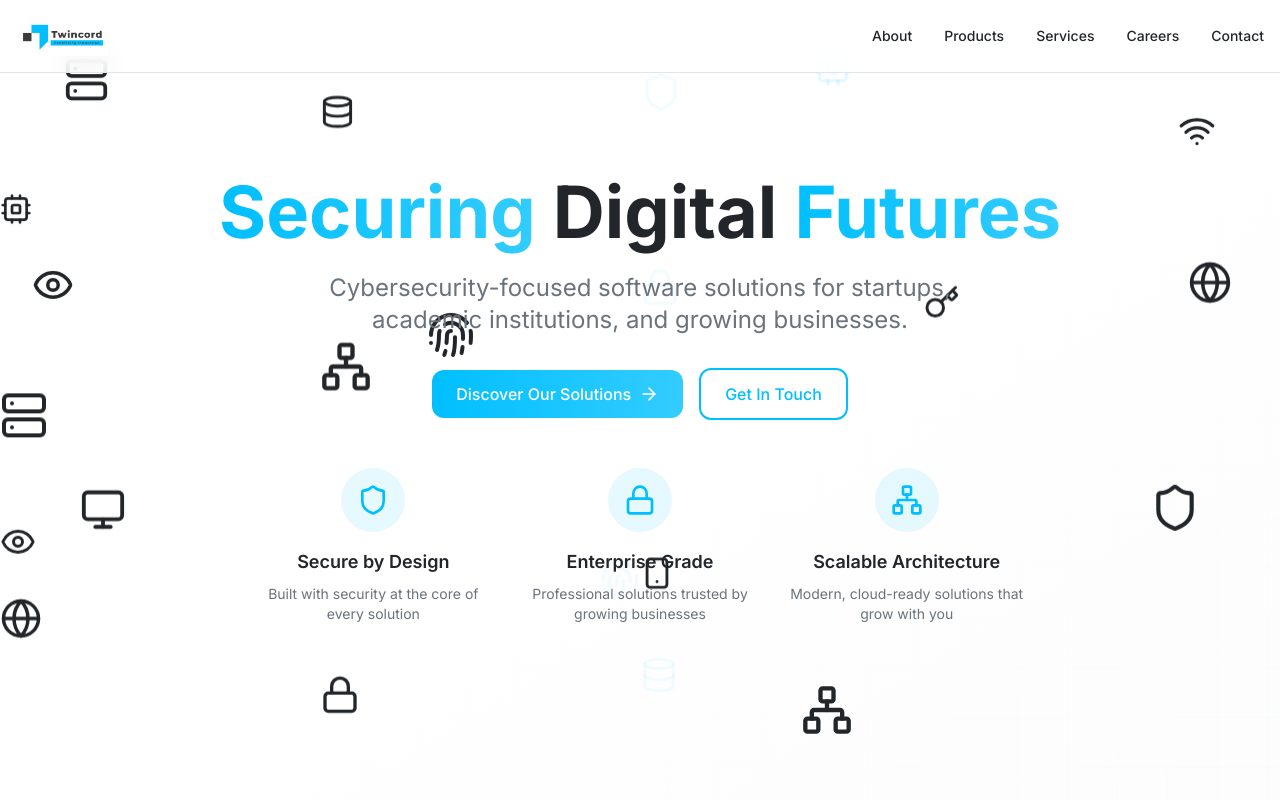
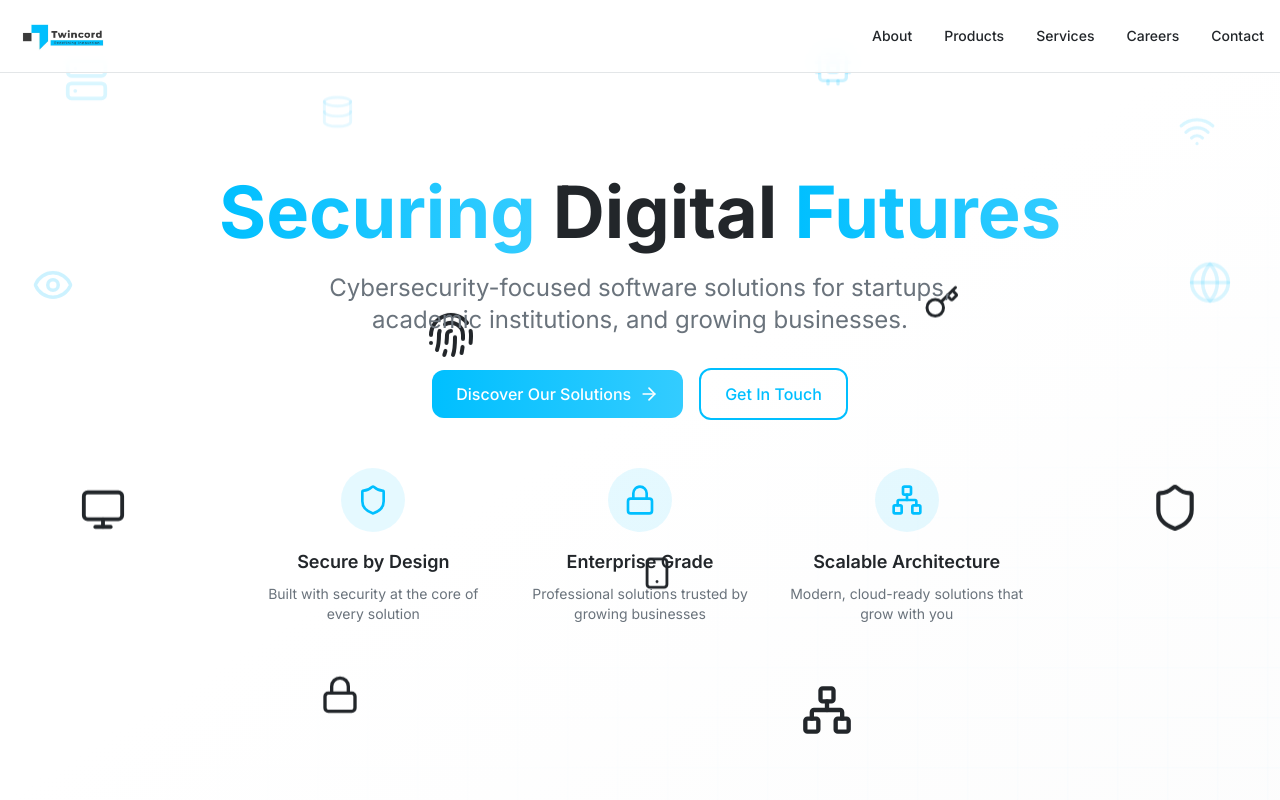
Before and after one commit to Jeeva-21BSR017/twin-secure-future, a React (Vite) app: page / in a window 1280 px wide. Shown: the top 800 px of the page. Built offline with nearby package versions, Linux system fonts and the light colour scheme.

Commit message:
Reverted to commit adc6e4ee1fa55d9ffa9b2b00eb86d3b535b3b960

```diff
--- a/src/components/Hero.tsx
+++ b/src/components/Hero.tsx
@@ -10,82 +10,53 @@ const Hero = () => {
       <div className="absolute inset-0 cyber-grid opacity-30"></div>
       <div className="absolute inset-0 bg-gradient-to-br from-background via-background to-cyber-light/20"></div>
 
-      {/* Rich Blue Transparent Icon Pattern Background */}
-      <div className="absolute inset-0 pointer-events-none z-0">
+      {/* Rich Icon Pattern Background */}
+      <div className="absolute inset-0 pointer-events-none">
         {/* Row 1 */}
-        <div className="absolute top-16 left-16 text-[#00BFFF]/8 animate-float">
+        <div className="absolute top-16 left-16 text-primary/15 animate-float">
           <Server size={45} />
         </div>
-        <div className="absolute top-24 left-1/4 text-[#00BFFF]/6 animate-float" style={{ animationDelay: '0.5s' }}>
+        <div className="absolute top-24 left-1/4 text-primary/10 animate-float" style={{ animationDelay: '0.5s' }}>
           <Database size={35} />
         </div>
-        <div className="absolute top-12 right-1/3 text-[#00BFFF]/10 animate-float" style={{ animationDelay: '1.2s' }}>
+        <div className="absolute top-12 right-1/3 text-primary/20 animate-float" style={{ animationDelay: '1.2s' }}>
           <Cpu size={40} />
         </div>
-        <div className="absolute top-28 right-16 text-[#00BFFF]/7 animate-float" style={{ animationDelay: '0.8s' }}>
+        <div className="absolute top-28 right-16 text-primary/15 animate-float" style={{ animationDelay: '0.8s' }}>
           <Wifi size={38} />
-        </div>
-        <div className="absolute top-20 left-1/2 text-[#00BFFF]/5 animate-float" style={{ animationDelay: '2.2s' }}>
-          <Shield size={42} />
         </div>
 
         {/* Row 2 */}
-        <div className="absolute top-1/3 left-8 text-[#00BFFF]/9 animate-float" style={{ animationDelay: '1.5s' }}>
+        <div className="absolute top-1/3 left-8 text-primary/20 animate-float" style={{ animationDelay: '1.5s' }}>
           <Eye size={42} />
         </div>
-        <div className="absolute top-80 left-1/3 text-[#00BFFF]/6 animate-float" style={{ animationDelay: '2.1s' }}>
+        <div className="absolute top-80 left-1/3 text-primary/12 animate-float" style={{ animationDelay: '2.1s' }}>
           <Fingerprint size={48} />
         </div>
-        <div className="absolute top-72 right-1/4 text-[#00BFFF]/8 animate-float" style={{ animationDelay: '0.3s' }}>
+        <div className="absolute top-72 right-1/4 text-primary/18 animate-float" style={{ animationDelay: '0.3s' }}>
           <Key size={36} />
         </div>
-        <div className="absolute top-1/3 right-12 text-[#00BFFF]/7 animate-float" style={{ animationDelay: '1.8s' }}>
+        <div className="absolute top-1/3 right-12 text-primary/15 animate-float" style={{ animationDelay: '1.8s' }}>
           <Globe size={44} />
-        </div>
-        <div className="absolute top-1/3 left-1/2 text-[#00BFFF]/5 animate-float" style={{ animationDelay: '0.9s' }}>
-          <Lock size={40} />
         </div>
 
         {/* Row 3 */}
-        <div className="absolute bottom-1/3 left-20 text-[#00BFFF]/8 animate-float" style={{ animationDelay: '0.7s' }}>
+        <div className="absolute bottom-1/3 left-20 text-primary/17 animate-float" style={{ animationDelay: '0.7s' }}>
           <Monitor size={46} />
         </div>
-        <div className="absolute bottom-1/4 left-1/2 text-[#00BFFF]/6 animate-float" style={{ animationDelay: '2.3s' }}>
+        <div className="absolute bottom-1/4 left-1/2 text-primary/13 animate-float" style={{ animationDelay: '2.3s' }}>
           <Smartphone size={34} />
         </div>
-        <div className="absolute bottom-1/3 right-20 text-[#00BFFF]/9 animate-float" style={{ animationDelay: '1.1s' }}>
+        <div className="absolute bottom-1/3 right-20 text-primary/19 animate-float" style={{ animationDelay: '1.1s' }}>
           <Shield size={50} />
-        </div>
-        <div className="absolute bottom-1/2 left-1/4 text-[#00BFFF]/7 animate-float" style={{ animationDelay: '1.9s' }}>
-          <Network size={52} />
         </div>
 
         {/* Row 4 */}
-        <div className="absolute bottom-20 left-1/4 text-[#00BFFF]/6 animate-float" style={{ animationDelay: '1.7s' }}>
+        <div className="absolute bottom-20 left-1/4 text-primary/14 animate-float" style={{ animationDelay: '1.7s' }}>
           <Lock size={40} />
         </div>
-        <div className="absolute bottom-16 right-1/3 text-[#00BFFF]/8 animate-float" style={{ animationDelay: '0.9s' }}>
+        <div className="absolute bottom-16 right-1/3 text-primary/16 animate-float" style={{ animationDelay: '0.9s' }}>
           <Network size={52} />
-        </div>
-        <div className="absolute bottom-24 left-1/2 text-[#00BFFF]/5 animate-float" style={{ animationDelay: '2.5s' }}>
-          <Database size={38} />
-        </div>
-
-        {/* Additional scattered icons for richer pattern */}
-        <div className="absolute top-1/4 left-1/5 text-[#00BFFF]/4 animate-float" style={{ animationDelay: '3s' }}>
-          <Cpu size={32} />
-        </div>
-        <div className="absolute top-2/3 right-1/5 text-[#00BFFF]/6 animate-float" style={{ animationDelay: '2.7s' }}>
-          <Eye size={36} />
-        </div>
-        <div className="absolute bottom-1/4 right-1/2 text-[#00BFFF]/5 animate-float" style={{ animationDelay: '1.3s' }}>
-          <Fingerprint size={40} />
-        </div>
-        <div className="absolute top-3/4 left-1/6 text-[#00BFFF]/7 animate-float" style={{ animationDelay: '0.4s' }}>
-          <Globe size={42} />
-        </div>
-        <div className="absolute top-1/2 right-1/6 text-[#00BFFF]/4 animate-float" style={{ animationDelay: '2.8s' }}>
-          <Server size={48} />
         </div>
       </div>
 
```
